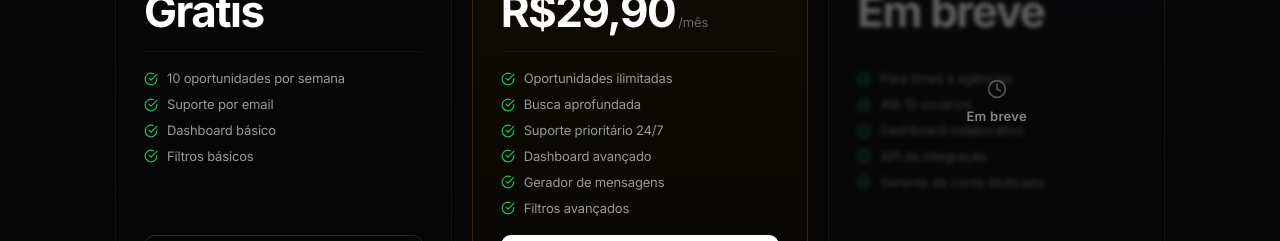
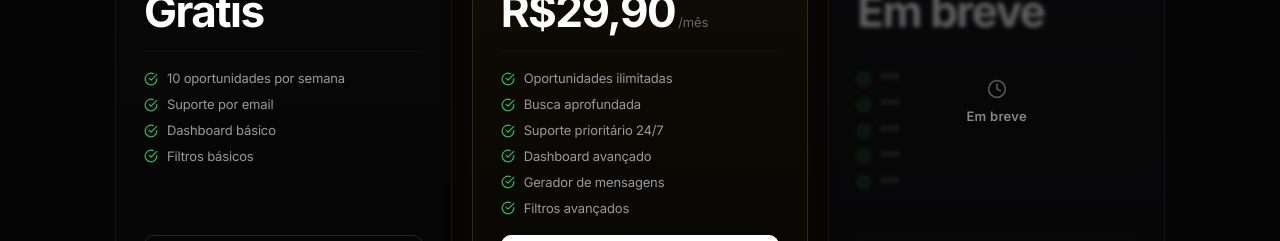
Before and after one commit to Isaiasdasilvaferreira/prisma-frontend, a React (Vite) app: page / in a window 1280 px wide. Shown: the part 4506-4747 px from the top of the page. Built offline with nearby package versions, Linux system fonts and the light colour scheme; no server answers.

Commit message:
Update Landing.tsx

```diff
--- a/src/pages/Landing/Landing.tsx
+++ b/src/pages/Landing/Landing.tsx
@@ -589,11 +589,11 @@ export function Landing() {
                 popular: false,
                 disabled: true,
                 features: [
-                  'Para times e agências',
-                  'Até 10 usuários',
-                  'Dashboard colaborativo',
-                  'API de integração',
-                  'Gerente de conta dedicado'
+                  '***',
+                  '***',
+                  '***',
+                  '***',
+                  '***'
                 ],
                 cta: 'Em breve',
                 variant: 'outline' as const
```
